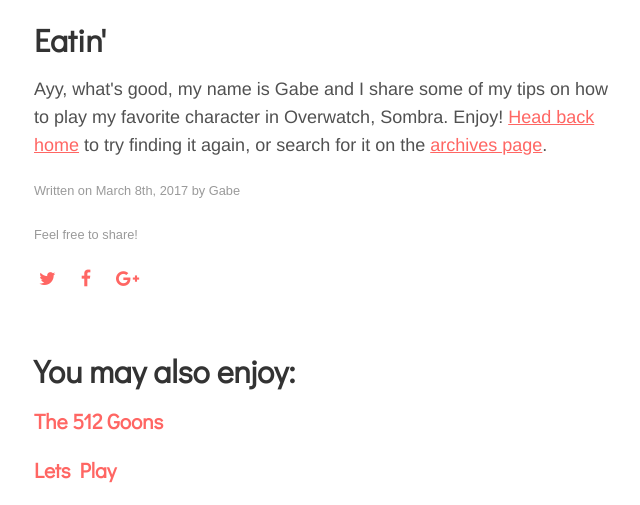
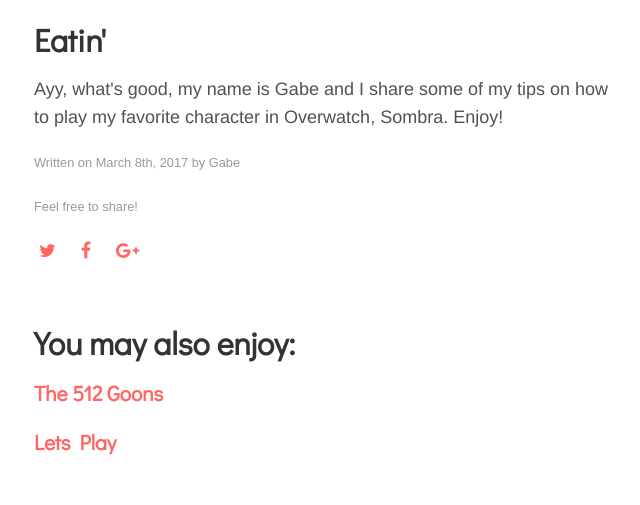
Before and after one commit to CodingGabe/512-Goons, a Jekyll site: the page built from _posts/2017-03-08-Sombra-tips.html, in a window 1280 px wide and 900 px high, scrolled down 780 px, cut to the strip 255-760 px from the top of the window. Shown: the whole strip, without its empty margins (318-958 px from the left). Built offline with Jekyll 4.4.1, drawn with Linux system fonts in a browser that asks for light colours; nearby versions of some CDN libraries.

Commit message:
fixed bug

```diff
--- a/_posts/2017-03-08-Sombra-tips.html
+++ b/_posts/2017-03-08-Sombra-tips.html
@@ -18,5 +18,5 @@
   <h1>Eatin'</h1>
 
   <p class="lead">Ayy, what's good, my name is Gabe and I share some of my tips on how to play my favorite character in Overwatch, Sombra.
-    Enjoy! <a href="{{ site.baseurl }}/">Head back home</a> to try finding it again, or search for it on the <a href="{{ site.baseurl }}/menu/writing.html">archives page</a>.</p>
+    Enjoy!</p>
 </div>
```
